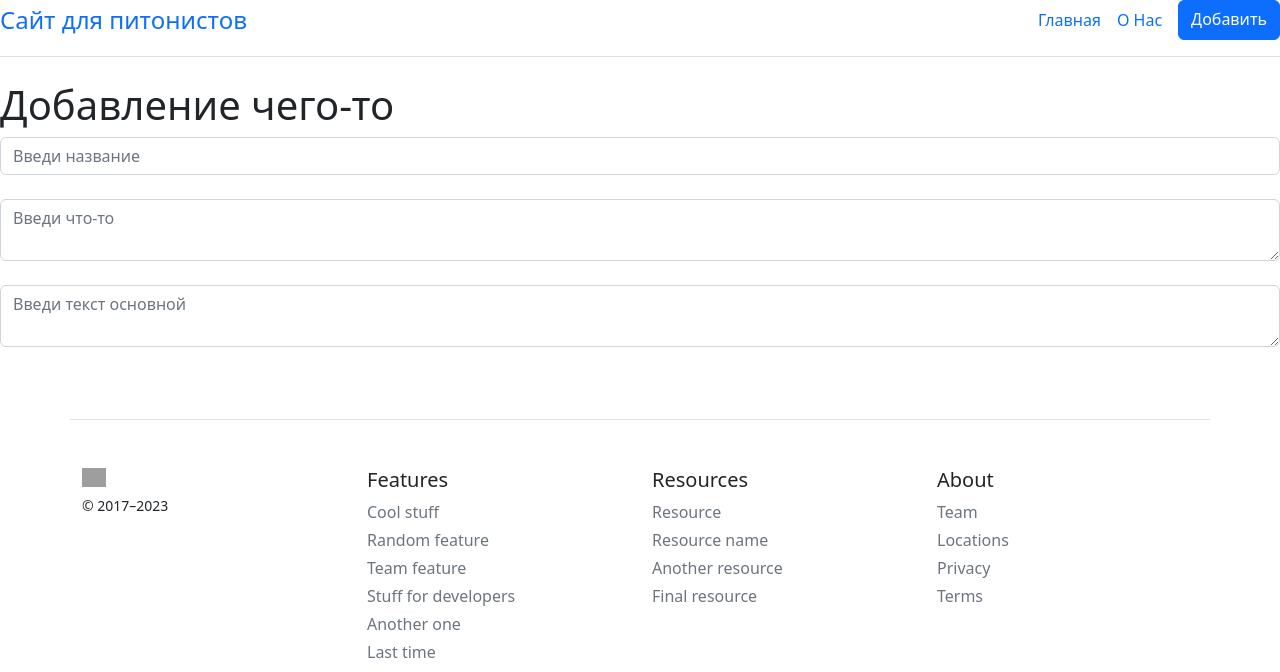
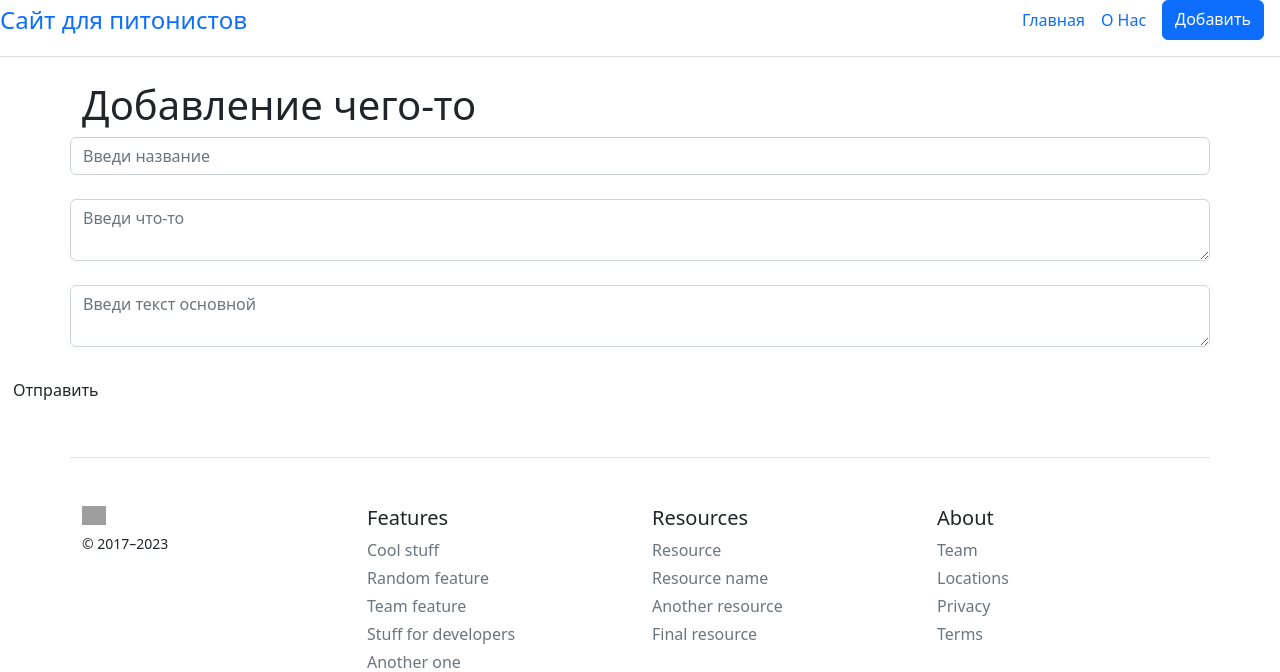
Before and after one commit to Kabanskiy/flaskblog, a Flask app: page /create_baza in a window 1280 px wide. Shown: the top 672 px of the page. Run offline with Flask 3, Linux system fonts and the light colour scheme; grey boxes are pictures that could not be loaded.

Commit message:
Добавлено улучшение вида

```diff
--- a/templates/base.html
+++ b/templates/base.html
@@ -17,7 +17,7 @@
       <nav class="d-inline-flex mt-2 mt-md-0 ms-md-auto">
         <a class="me-3 py-2 link-body-emphasis text-decoration-none" href="/">Главная</a>
         <a class="me-3 py-2 link-body-emphasis text-decoration-none" href="/about">О Нас</a>
-        <a class="btn btn-primary" href="/create_baza">Добавить</a>
+        <a class="me-3 btn btn-primary" href="/create_baza">Добавить</a>
       </nav>
     </div>
     {% block body %}{% endblock %}
--- a/templates/create_baza.html
+++ b/templates/create_baza.html
@@ -5,10 +5,13 @@
 {% endblock %}
 
 {% block body %}
+    <div class="container">
     <h1>Добавление чего-то</h1>
+    </div>
     <form method="post">
-        <input type="text" name="title" id="title" class="form-control" placeholder="Введи название"><br>
-        <textarea type="intro" name="intro" id="intro" class="form-control" placeholder="Введи что-то"></textarea><br>
-        <textarea type="text" name="text" id="text" class="form-control" placeholder="Введи текст основной"></textarea><br>
+        <input type="text" name="title" id="title" class="container form-control" placeholder="Введи название"><br>
+        <textarea type="intro" name="intro" id="intro" class="container form-control" placeholder="Введи что-то"></textarea><br>
+        <textarea type="text" name="text" id="text" class="container form-control" placeholder="Введи текст основной"></textarea><br>
+        <input type="submit" class="btn btn-susses" value="Отправить">
     </form>
 {% endblock %}
```
